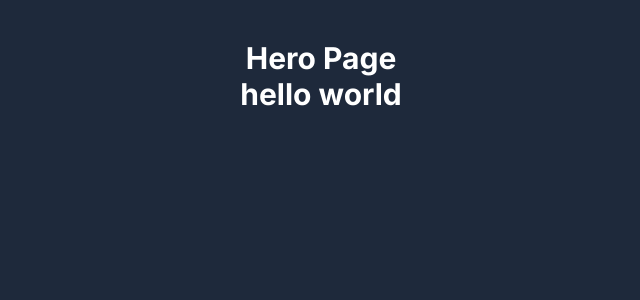
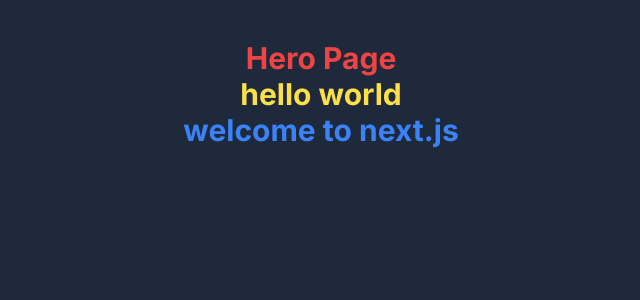
Before and after one commit to ionutpetru4046/my-app, a Next.js app: page / in a window 1280 px wide. Shown: the top 300 px of the page, without its empty margins (319-959 px from the left). Built offline with nearby package versions, Linux system fonts and the light colour scheme.

Commit message:
test headings

```diff
--- a/components/Hero/Hero.tsx
+++ b/components/Hero/Hero.tsx
@@ -1,7 +1,10 @@
+import React from 'react';
+
 export default function Hero() {
   return (
-      <div className='text-3xl text-white items-center'>Hero Page
-          <h1>hello world</h1>
+      <div className='text-3xl text-red-500 items-center'>Hero Page
+          <h1 className="text-yellow-300">hello world</h1>
+          <h2 className="text-blue-500">welcome to next.js</h2>
       </div>
   );
 }
```
